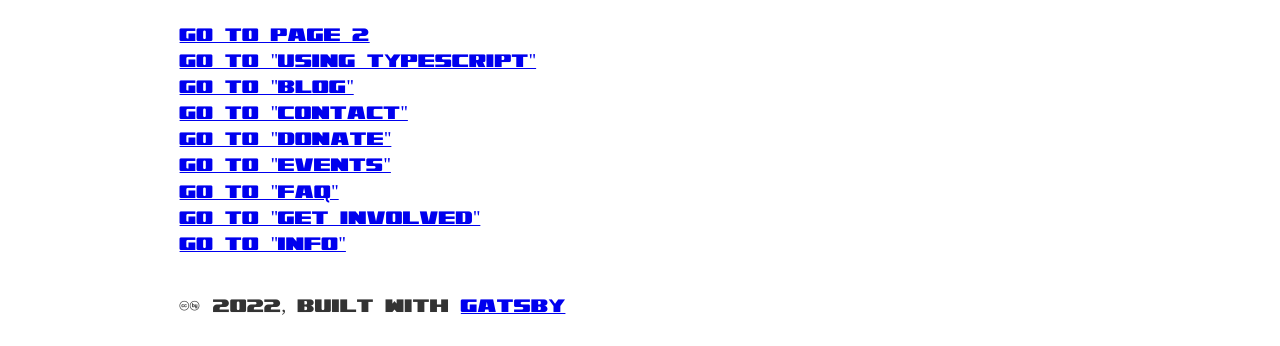
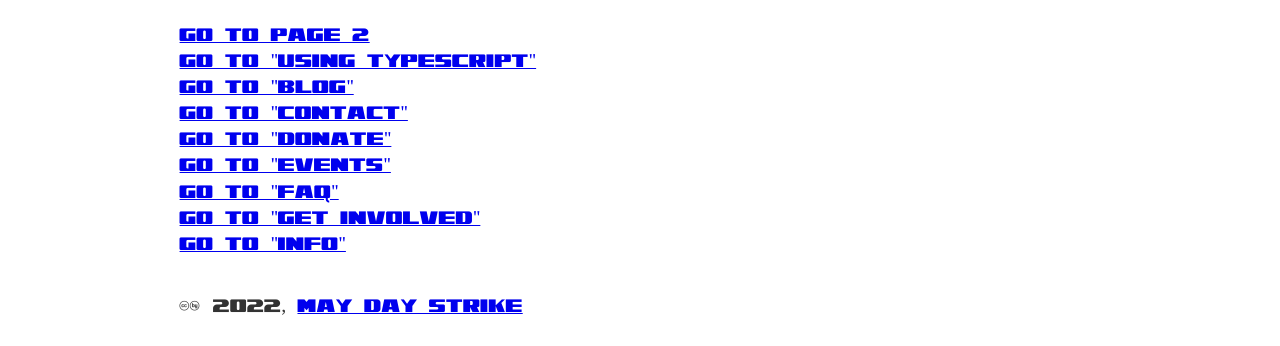
Before and after one commit to feralislatr/mds-website, a Gatsby site: page / in a window 1280 px wide. Shown: the part 601-947 px from the top of the page. Built offline with nearby package versions, Linux system fonts and the light colour scheme; Gatsby itself is replaced by a stand-in of ours.

Commit message:
Updating branding a bit before we add more styling.

```diff
--- a/src/components/Layout/index.js
+++ b/src/components/Layout/index.js
@@ -39,9 +39,9 @@
              marginTop: `2rem`,
            }}
          >
-           © {new Date().getFullYear()}, Built with
+           © {new Date().getFullYear()},
            {` `}
-           <a href="https://www.gatsbyjs.com">Gatsby</a>
+           <a href="https://twitter.com/maydaystrike22">May Day Strike</a>
          </footer>
        </div>
      </>
--- a/src/components/Layout/layout.css
+++ b/src/components/Layout/layout.css
@@ -74,6 +74,7 @@ dfn {
   font-style: italic;
 }
 h1 {
+  color: #333;
   margin-left: 0;
   margin-right: 0;
   margin-top: 0;
```
